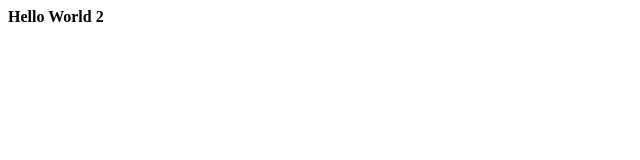
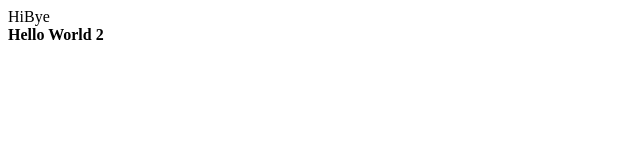
Before and after one commit to r-keenan/DOM-Manipulation-Demo, a plain HTML site: page index.html in a window 1280 px wide. Shown: the whole page, without its empty margins (0-640 px from the left). Drawn offline with Linux system fonts and the light colour scheme.

Commit message:
Manipulating the title for a span and then reverting back to the original title name.

```diff
--- a/index.html
+++ b/index.html
@@ -1,8 +1,4 @@
 <!DOCTYPE html>
-<!--[if lt IE 7]>      <html class="no-js lt-ie9 lt-ie8 lt-ie7"> <![endif]-->
-<!--[if IE 7]>         <html class="no-js lt-ie9 lt-ie8"> <![endif]-->
-<!--[if IE 8]>         <html class="no-js lt-ie9"> <![endif]-->
-<!--[if gt IE 8]>      <html class="no-js"> <!--<![endif]-->
 <html>
   <head>
     <meta charset="utf-8" />
@@ -14,7 +10,7 @@
   </head>
   <body>
     <div>
-      <span id="hi">Hi</span>
+      <span title="hello" id="hi">Hi</span>
       <span id="bye">Bye</span>
     </div>
 
--- a/script.js
+++ b/script.js
@@ -21,5 +21,22 @@ const spanHi = document.querySelector("#hi");
 const spanBye = document.querySelector("#bye");
 
 //Remove elements from the DOM.
-spanHi.remove(spanHi)
-spanBye.remove(spanBye)
+spanHi.remove(spanHi);
+spanBye.remove(spanBye);
+
+//Add back to the DOM
+divHTML.append(spanHi);
+divHTML.append(spanBye);
+
+//You can use class notation instead of using getAttribute
+//console.log(spanHi.getAttribute("id"));
+console.log(spanHi.id);
+console.log(spanHi.title);
+
+//this changes the title of the spanHi tag from "hi" to "sayHello"
+spanHi.setAttribute("title", "sayHello");
+console.log(spanHi.title);
+
+//changing title back to the original
+spanHi.title = "hello";
+console.log(spanHi.title);
```
